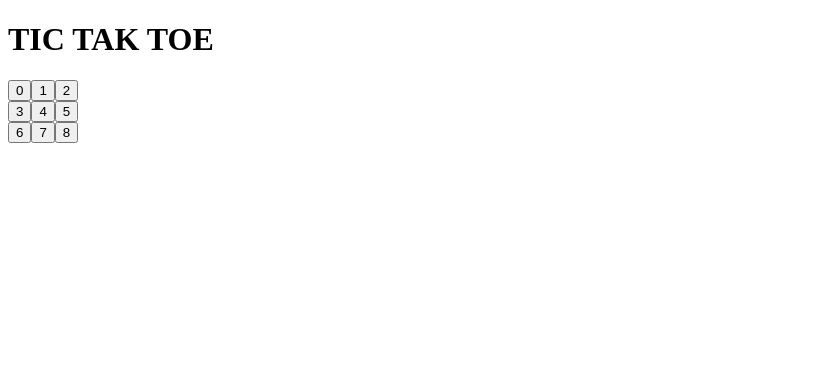
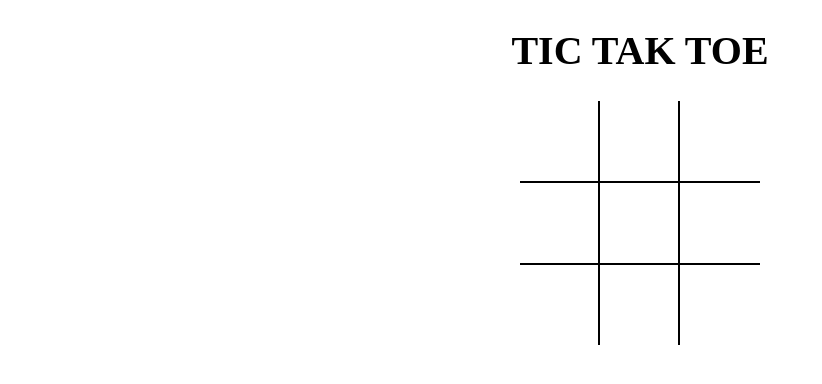
Before and after one commit to charmi-01/tictactoe, a React (Vite) app: page / in a window 1280 px wide. Shown: the top 384 px of the page, without its empty margins (0-822 px from the left). Built offline with nearby package versions, Linux system fonts and the light colour scheme.

Commit message:
added board state and also react event

```diff
--- a/src/App.jsx
+++ b/src/App.jsx
@@ -1,11 +1,12 @@
 import React from "react";
 import Board from "./components/Board";
+import './styles/root.scss'
 
 const App = () => {
   return (
-    <div>
+    <div className="app">
       <h1>TIC TAK TOE</h1>
-      <Board/>
+      <Board />
     </div>
   );
 };
--- a/src/components/Board.jsx
+++ b/src/components/Board.jsx
@@ -1,23 +1,46 @@
-import React from 'react'
+import React ,{useState}from 'react'
 import Square from './Square'
 
 const Board = () => {
+  const [board,setBoard]= useState(Array(9).fill(null));
+  const [isXnext,setisXnext]=useState(false);
+
+  const handelSquareClick=(position)=>{
+
+    if(board[position]){
+      return;
+    }
+
+    setBoard((prev)=>{
+      return prev.map((square,pos)=>{
+        if(pos===position){
+          return isXnext ? 'X':'0';
+        }
+        return square;
+      });
+    });
+    setisXnext((prev)=>!prev);
+  };
+  const rendersquare=(position)=>{
+    return <Square value={board[position]} onClick={()=>handelSquareClick(position)}/>
+  }
+
   return (
-    <div>
-        <div>
-            <Square value={0}/>
-            <Square value={1}/>
-            <Square value={2}/>
+    <div className='board'>
+        <div className='board-row'>
+            {rendersquare(0)}
+            {rendersquare(1)}
+            {rendersquare(2)}
         </div>
-        <div>
-            <Square value={3}/>
-            <Square value={4}/>
-            <Square value={5}/>
+        <div className='board-row'>
+            {rendersquare(3)}
+            {rendersquare(4)}
+            {rendersquare(5)}
         </div>
-        <div>
-            <Square value={6}/>
-            <Square value={7}/>
-            <Square value={8}/>
+        <div className='board-row'>
+            {rendersquare(6)}
+            {rendersquare(7)}
+            {rendersquare(8)}
         </div>
     </div>
   )
--- a/src/components/Square.jsx
+++ b/src/components/Square.jsx
@@ -1,8 +1,8 @@
 import React from 'react'
 
-const Square = ({value}) => {
+const Square = ({value, onClick}) => {
     return (
-        <button type='button'>{value}</button>
+        <button type='button' className='square' onClick={onClick}>{value}</button>
     )
 };
 
--- /dev/null
+++ b/src/styles/root.scss
@@ -0,0 +1,43 @@
+body {
+    padding: 0;
+    margin: 0;
+  }
+
+  button {
+    background: none;
+    border: none;
+    outline: none;
+    &:hover {
+     cursor: pointer;
+    }
+  }
+
+  .app {
+    font-size: 20px;
+    display: flex;
+    flex-direction: column;
+    align-items: center;
+  }
+
+  .board {
+    .board-row {
+      display: flex;
+      flex-direction: row;
+      border-bottom: 2px solid #000;
+      &:last-child {
+        border-bottom: none;
+      }
+      .square {
+        width: 80px;
+        height: 80px;
+        border-right: 2px solid #000;
+        font-size: 2.5rem;
+        padding: 0;
+        overflow: hidden;
+        transition: all 0.2s;
+        &:last-child {
+          border-right: none;
+        }
+      }
+    }
+  }
```
Also changed, not shown: package.json (+4 -3 lines), 1 other file (tests, documents, lock files or other folders).
